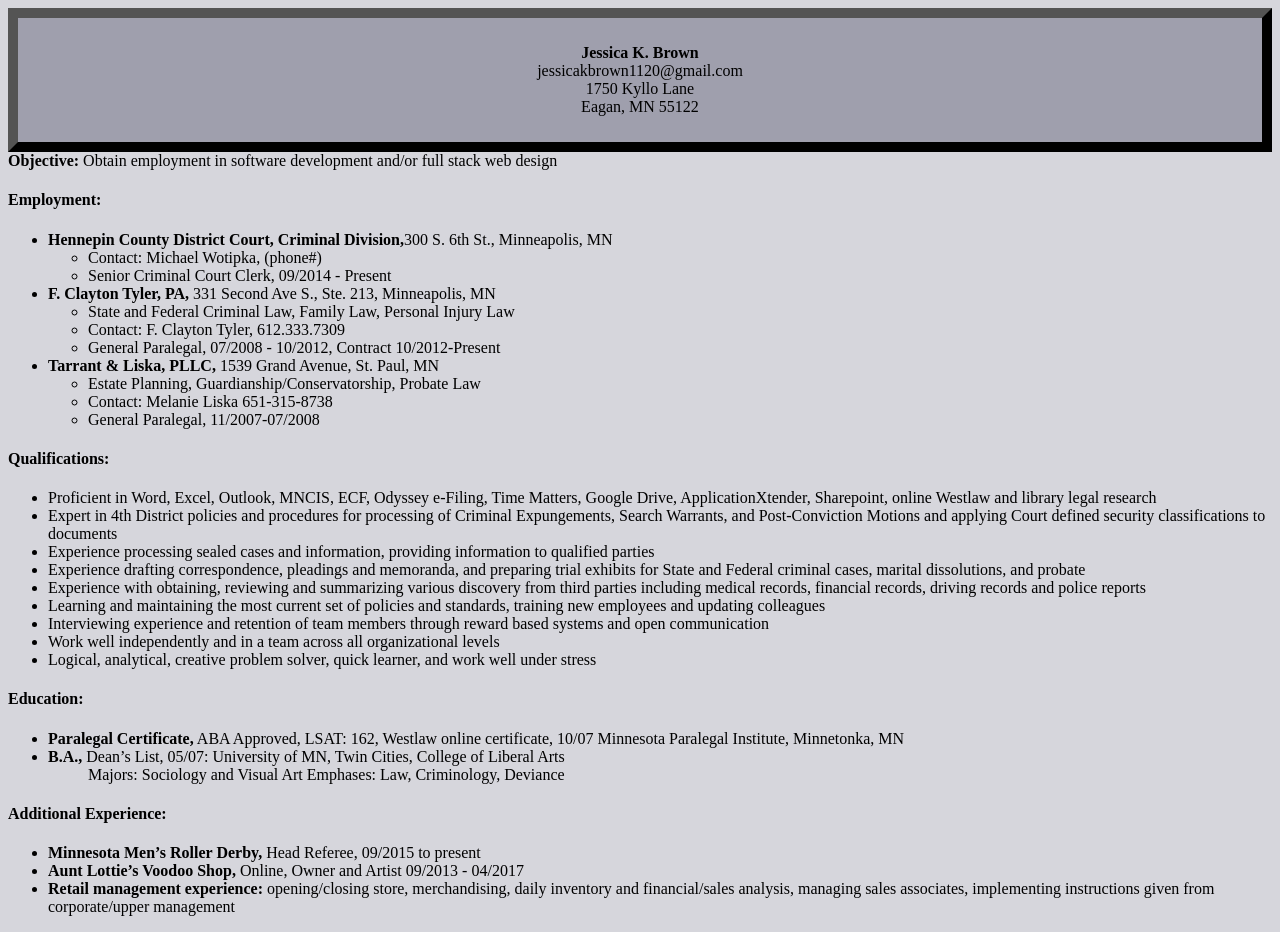
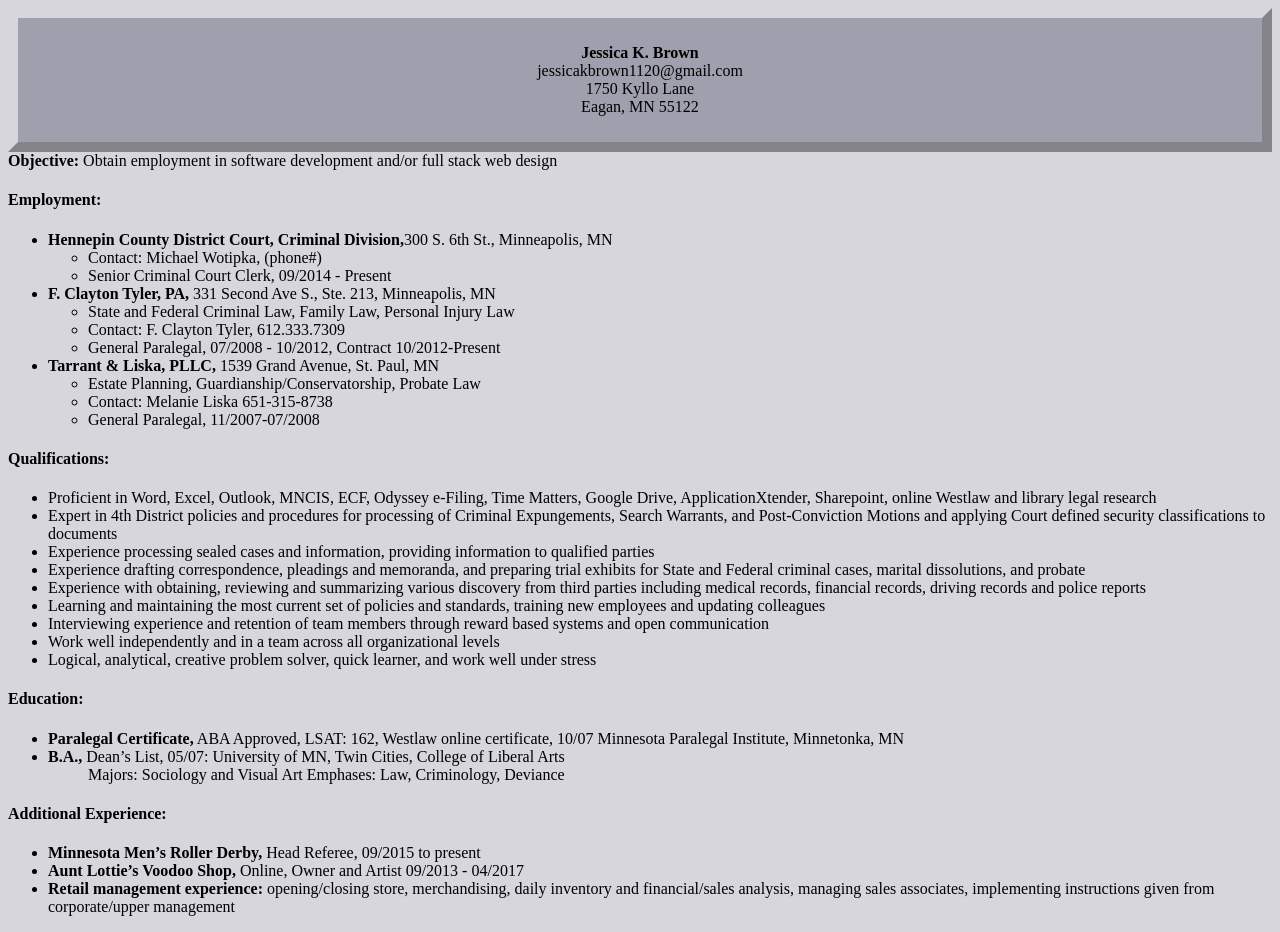
Before and after one commit to Jessica1120/Jessica1120.github.io, a plain HTML site: page index.html in a window 1280 px wide. Drawn offline with Linux system fonts and the light colour scheme.

Commit message:
Update style.css

```diff
--- a/style.css
+++ b/style.css
@@ -8,6 +8,6 @@ header {
     margin: 0px;
     padding: 10px;
     border-style: outset;
-    border-color: black;
+    border-color: #d6d6dc;
     border-width: 10px;
 }
```
